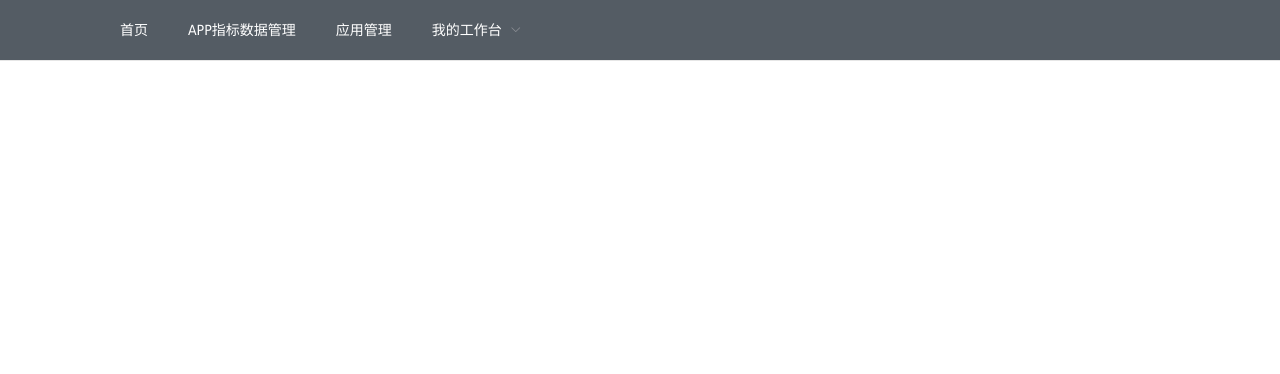
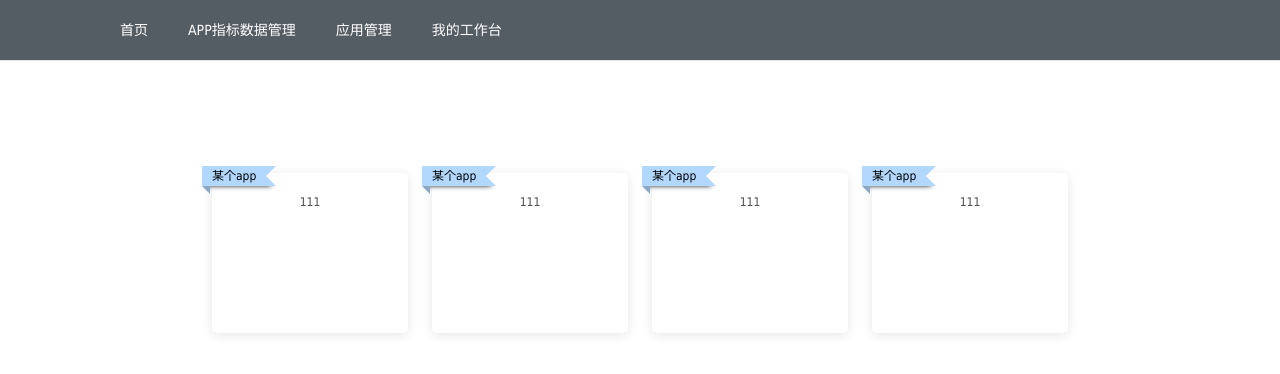
Before and after one commit to Wanghan0/app-monitor, a Vue app: page /#/admin in a window 1280 px wide. Shown: the top 374 px of the page. Built offline with nearby package versions, Linux system fonts and the light colour scheme.

Commit message:
增加页面

```diff
--- a/package.json
+++ b/package.json
@@ -2,7 +2,7 @@
   "name": "manageplat",
   "version": "1.0.0",
   "description": "A Vue.js project",
-  "author": "lovin",
+  "author": "wanghan",
   "private": true,
   "scripts": {
     "build": "node build/build.js",
--- a/src/components/header/header.vue
+++ b/src/components/header/header.vue
@@ -11,19 +11,20 @@
       active-text-color="#ffd04b">
       <el-menu-item index="/home">首页</el-menu-item>
       <el-menu-item index="3">APP指标数据管理</el-menu-item>
-      <el-menu-item index="3">应用管理</el-menu-item>
-      <el-submenu index="2">
-        <template slot="title">我的工作台</template>
-        <el-menu-item index="2-1">选项1</el-menu-item>
-        <el-menu-item index="2-2">选项2</el-menu-item>
-        <el-menu-item index="2-3">选项3</el-menu-item>
-        <el-submenu index="2-4">
-          <template slot="title">选项4</template>
-          <el-menu-item index="2-4-1">选项1</el-menu-item>
-          <el-menu-item index="2-4-2">选项2</el-menu-item>
-          <el-menu-item index="2-4-3">选项3</el-menu-item>
-        </el-submenu>
-      </el-submenu>
+      <el-menu-item index="/appManage">应用管理</el-menu-item>
+      <el-menu-item index="/admin">我的工作台</el-menu-item>
+      <!--<el-submenu index="2">-->
+        <!--<template slot="title">我的工作台</template>-->
+        <!--<el-menu-item index="2-1">选项1</el-menu-item>-->
+        <!--<el-menu-item index="2-2">选项2</el-menu-item>-->
+        <!--<el-menu-item index="2-3">选项3</el-menu-item>-->
+        <!--<el-submenu index="2-4">-->
+          <!--<template slot="title">选项4</template>-->
+          <!--<el-menu-item index="2-4-1">选项1</el-menu-item>-->
+          <!--<el-menu-item index="2-4-2">选项2</el-menu-item>-->
+          <!--<el-menu-item index="2-4-3">选项3</el-menu-item>-->
+        <!--</el-submenu>-->
+      <!--</el-submenu>-->
     </el-menu>
   </div>
 </template>
--- /dev/null
+++ b/src/components/pages/admin.vue
@@ -0,0 +1,125 @@
+<!--created by wanghan-->
+<template>
+  <div class="main">
+    <div
+      v-for="(item,index) in list"
+      :key="index"
+      class="cardBox"
+      @mouseenter="hoverItem=index"
+      @mouseleave="hoverItem=''">
+      <div class="tag">某个app</div>
+      <div class="box-card">
+              <span class="del" v-show="hoverItem===index">
+                <i class="el-icon-close" @click.stop="del(index,item)"></i>
+              </span>
+        <div class="card_content">
+          111
+        </div>
+      </div>
+    </div>
+  </div>
+</template>
+
+<script type="text/javascript">
+  export default {
+    name: '',
+    components: {
+
+    },
+    data() {
+      return {
+        hoverItem:null,
+        list:[
+          {name:'新上架应用',value:72},
+          {name:'下架应用',value:112},
+          {name:'应用总数',value:1},
+          {name:'30天平均审核时长',value:1},
+        ]
+      }
+    },
+    computed: {
+
+    },
+    watch:{
+    },
+    created() {
+    },
+    methods: {
+      del(){}
+
+    }
+  }
+
+</script>
+
+<style scoped>
+
+  .main{
+    padding: 100px 200px;
+    text-align: center;
+  }
+  .cardBox {
+    position: relative;
+    transition: all 1s;
+  }
+  .cardBox {
+    width: 25%;
+    display: inline-block;
+    padding: 12px;
+    box-sizing: border-box;
+    cursor: move;
+    vertical-align: bottom;
+  }
+  .box-card {
+    position: relative;
+    height: 160px;
+    box-shadow: 0 2px 12px 0 rgba(0, 0, 0, 0.1);
+    background-color: white;
+    border-radius: 5px;
+  }
+  .del {
+    position: absolute;
+    right: 6px;
+    top: 3px;
+    font-size: 20px;
+    color: #999;
+    cursor: pointer;
+  }
+  .card_content {
+    text-align: center;
+    padding-top: 20px;
+    box-sizing: border-box;
+    height: 100%;
+    color: #4f4f4f;
+  }
+  .tag {
+    position: absolute;
+    top: 5px;
+    left: 2px;
+    z-index: 1;
+    padding-right: 10px;
+    color: #000;
+    height: 0px;
+    line-height: 0px;
+    border: rgb(179, 216, 255) 10px solid;
+    /*border: rgb(217, 236, 255) 10px solid;*/
+    border-right-color: transparent;
+    box-shadow: -0px 5px 5px -5px #272727;
+  }
+
+  .tag:after {
+    content: "";
+    position: absolute;
+    top: 10px;
+    left: -10px;
+    border: rgb(139, 168, 198) 4px solid;
+    border-left-color: transparent;
+    border-bottom-color: transparent;
+  }
+  .realLine .index_name {
+    color: #409EFF;
+  }
+  .offLine .index_name {
+    color: #70869c;
+  }
+</style>
--- /dev/null
+++ b/src/components/pages/appManage.vue
@@ -0,0 +1,74 @@
+<!--created by wanghan-->
+<template>
+  <div class="main">
+    <el-tabs v-model="activeName" type="card" @tab-click="handleClick">
+      <el-tab-pane label="全部" name="all"></el-tab-pane>
+      <el-tab-pane v-for="(item,index) in typeList" :label="item.label" :name="item.name"></el-tab-pane>
+    </el-tabs>
+    <contentTable
+      ref="table"
+      :titles="titles"
+      :constants="constants"
+      :totalPage="totalPage"
+      :pageParams="searchParam"
+      :noOperat="false">
+      <template slot="tdOperate" slot-scope="{item}">
+        <button type="button" class="btn btn-intab" @click="">关注应用</button>
+      </template>
+    </contentTable>
+  </div>
+</template>
+
+<script type="text/javascript">
+  import contentTable from "../common/contentTable";
+  export default {
+    name: '',
+    components: {
+      contentTable
+    },
+    data() {
+      return {
+        activeName:'all',
+        typeList:[{label:'华为',name:'huawei'},{label:'小米',name:'小米'},],
+        searchParam:{
+          page:1,
+          pageSize:15
+        },
+        totalPage:0,
+        titles:[
+          {name:'应用',value:'name'},
+          {name:'排名',value:'sort'},
+          {name:'类别',value:'type'},
+          {name:'昨日新增下载量',value:'down'},
+          {name:'评分统计',value:'count'},
+          {name:'最后更新',value:'updateTime',timeFormat:'yyyy-MM-dd hh:mm:ss'},
+          {name:'公司名称',value:'cpName',timeFormat:'yyyy-MM-dd hh:mm:ss'},
+        ],
+        constants:[
+          {name:'应用1',sort:'排名1',type:'类别1',down:'昨日新增下载量1',count:'评分统计1',updateTime:'最后更新1',cpName:'公司名称1'}
+        ]
+      }
+    },
+    computed: {
+
+    },
+    watch:{
+    },
+    created() {
+    },
+    methods: {
+      handleClick(tab, event) {
+        console.log(tab, event);
+      }
+    }
+  }
+
+</script>
+
+<style scoped>
+
+  .main{
+    padding: 20px;
+    text-align: center;
+  }
+</style>
--- a/src/components/pages/home.vue
+++ b/src/components/pages/home.vue
@@ -1,7 +1,12 @@
 <!--created by wanghan-->
 <template>
-  <div>
-首页
+  <div class="main">
+    <el-card v-for="(item,index) in list" :key="index" class="box-card">
+      <div slot="header" class="clearfix">
+        <span class="header">{{item.name}}</span>
+      </div>
+      <div class="value">{{item.value}}</div>
+    </el-card>
   </div>
 </template>
 
@@ -13,7 +18,12 @@
     },
     data() {
       return {
-
+        list:[
+          {name:'新上架应用',value:72},
+          {name:'下架应用',value:112},
+          {name:'应用总数',value:1},
+          {name:'30天平均审核时长',value:1},
+        ]
       }
     },
     computed: {
@@ -32,4 +42,24 @@
 
 <style scoped>
 
+  .main{
+    padding: 100px 200px;
+    text-align: center;
+  }
+  .box-card{
+    display: inline-block;
+    width: 400px;
+    height: 300px;
+    margin: 20px;
+  }
+  .header{
+    font-size: 16px;
+    color: #606266;
+  }
+  .value{
+    text-align: center;
+    font-size: 50px;
+    margin-top: 50px;
+    color: #67C23A;
+  }
 </style>
--- a/src/router/index.js
+++ b/src/router/index.js
@@ -13,6 +13,8 @@ import count from '../components/pages/count'
 import countLog from '../components/pages/countLog'
 import login from '../components/pages/login'
 import home from '../components/pages/home'
+import appManage from '../components/pages/appManage'
+import admin from '../components/pages/admin'
 
 Vue.use(Router);
 
@@ -22,6 +24,16 @@ export default new Router({
         path: '/home',
         name: 'home',
         component: home
+      },
+      {
+        path: '/appManage',
+        name: 'appManage',
+        component: appManage
+      },
+      {
+        path: '/admin',
+        name: 'admin',
+        component: admin
       },
       {
         path: '/example_1',
```
